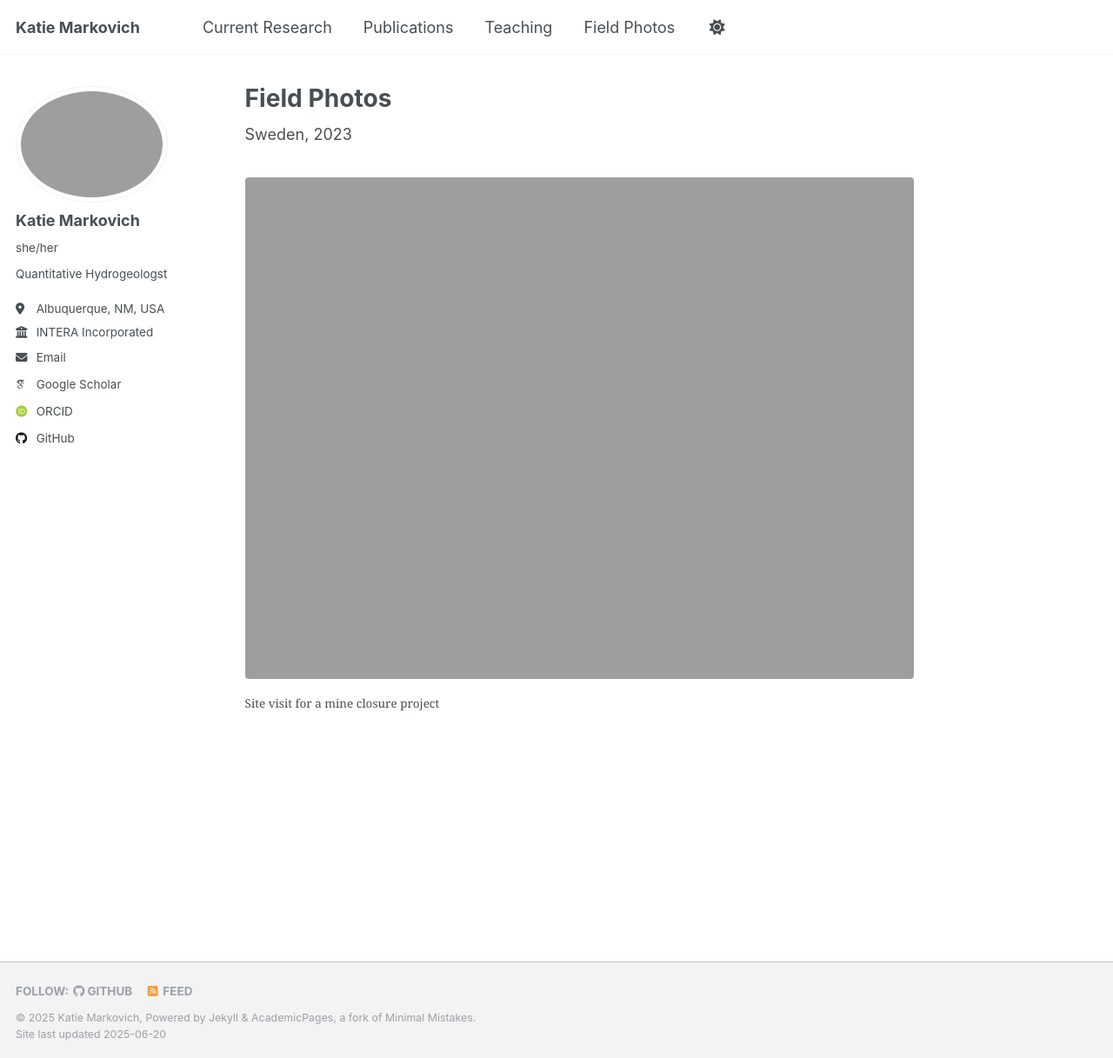
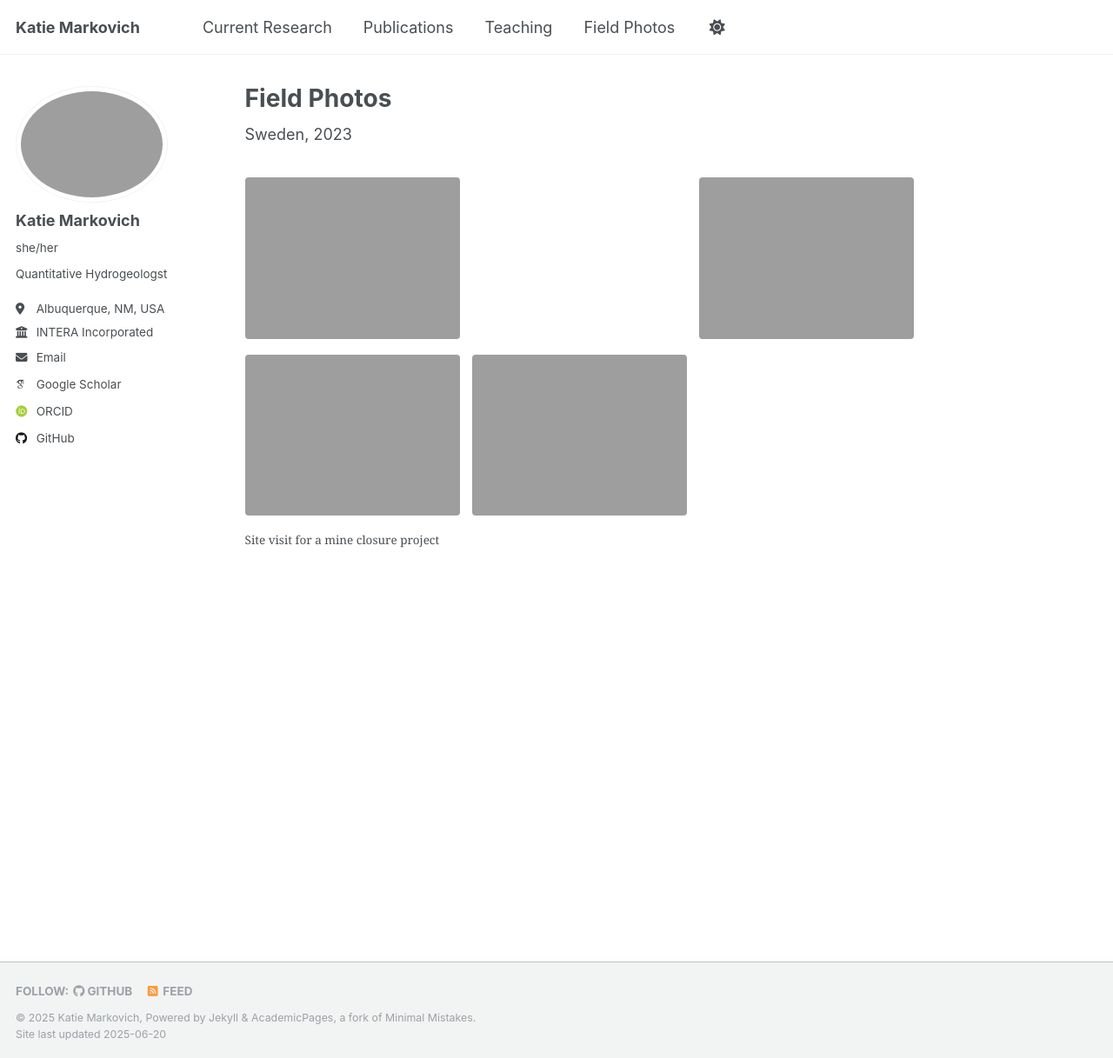
Before and after one commit to kmarkovich/kmarkovich.github.io, a Jekyll site: the page built from _pages/field_photos.md, in a window 1280 px wide and 1217 px high. Shown: the whole window at 87% size. Built offline with Jekyll 4.4.1, drawn with Linux system fonts in a browser that asks for light colours; some web fonts are replaced.

Commit message:
try this

```diff
--- a/_pages/field_photos.md
+++ b/_pages/field_photos.md
@@ -13,19 +13,19 @@ redirect_from:
 #   - tiled
 sweden:
   # - url: /images/sweden/IMG_0147.jpg
-    image_path: /images/sweden/IMG_0147.jpg
+    - image_path: /images/sweden/IMG_0147.jpg
     # alt: "placeholder image 1"
     # title: "Image 1 title caption"
   # - url: /images/sweden/IMG_0143.jpg
-    image_path: /images/sweden/IMG_0143.jpg
+    - image_path: /images/sweden/IMG_0143.jpg
   # - url: /images/sweden/IMG_0144.jpg
-    image_path: /images/sweden/IMG_0148.jpg
+    - image_path: /images/sweden/IMG_0148.jpg
   # - url: /images/sweden/IMG_0148.jpg
-    image_path: /images/sweden/IMG_0148.jpg
+    - image_path: /images/sweden/IMG_0148.jpg
   # - url: /images/sweden/IMG_0149.jpg
-    image_path: /images/sweden/IMG_0149.jpg
+    - image_path: /images/sweden/IMG_0149.jpg
   # - url: /images/sweden/IMG_2102.jpg
-    image_path: /images/sweden/IMG_2102.jpg
+    - image_path: /images/sweden/IMG_2102.jpg
 # chile_1:
 #   - url: https://flic.kr/p/8a6Ven
 #     image_path: https://farm2.staticflickr.com/1272/4697500467_8294dac099_q.jpg
```
